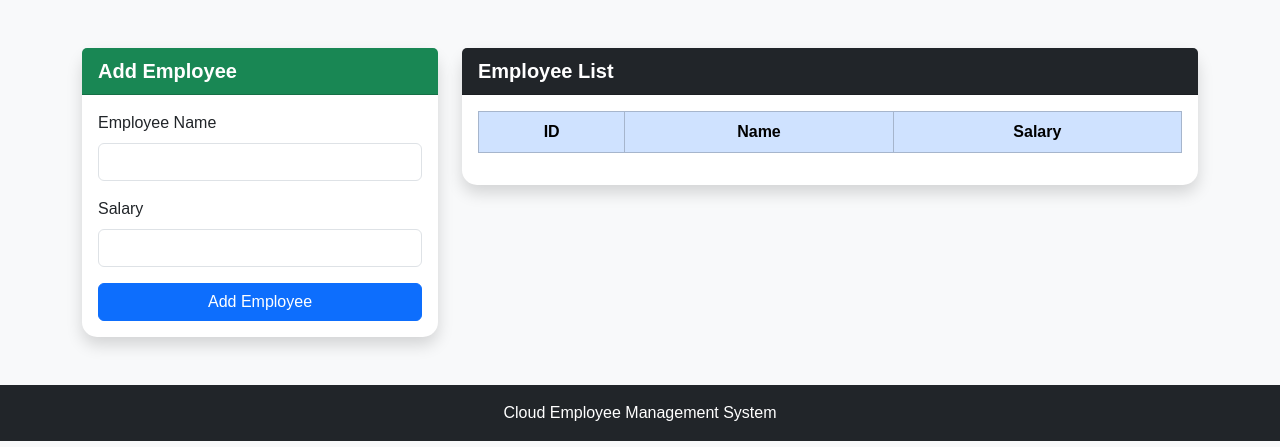
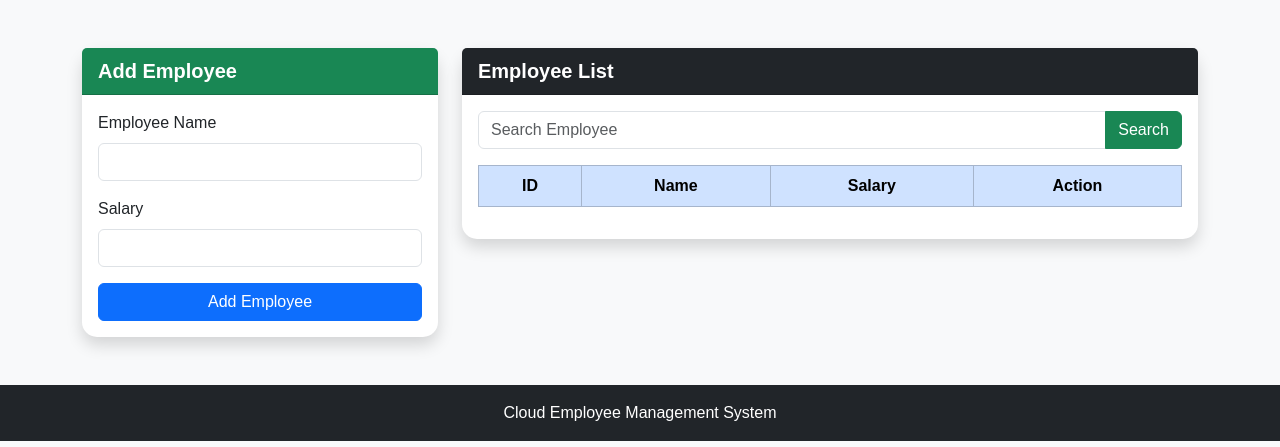
Before and after one commit to ahadkhan4718-bit/employee-management-system, a Flask app: page / in a window 1280 px wide. Shown: the part 56-503 px from the top of the page. Run offline with Flask 3, Linux system fonts and the light colour scheme; data that the repository does not hold is empty.

Commit message:
Added employee edit and delete feature

```diff
--- a/app.py
+++ b/app.py
@@ -1,5 +1,12 @@
 from flask import Flask, render_template, request, redirect
-from database import add_employee, get_all_employees
+from database import (
+    add_employee,
+    get_all_employees,
+    search_employees,
+    get_employee,
+    update_employee,
+    delete_employee,
+)
 
 app = Flask(__name__)
 
@@ -16,7 +23,12 @@ def home():
 
         return redirect("/")
 
-    employees = get_all_employees()
+    keyword = request.args.get("search")
+
+    if keyword:
+        employees = search_employees(keyword)
+    else:
+        employees = get_all_employees()
 
     return render_template(
         "index.html",
@@ -24,5 +36,30 @@ def home():
     )
 
 
+@app.route("/edit/<int:id>", methods=["GET", "POST"])
+def edit(id):
+
+    if request.method == "POST":
+
+        name = request.form["name"]
+        salary = request.form["salary"]
+
+        update_employee(id, name, salary)
+
+        return redirect("/")
+
+    employee = get_employee(id)
+
+    return render_template(
+        "edit.html",
+        employee=employee
+    )
+@app.route("/delete/<int:id>")
+def delete(id):
+
+    delete_employee(id)
+
+    return redirect("/")
+
 if __name__ == "__main__":
     app.run(host="0.0.0.0", port=5000)
--- a/database.py
+++ b/database.py
@@ -24,6 +24,21 @@ def get_all_employees():
 
     return employees
 
+def search_employees(keyword):
+    connection = get_connection()
+    cursor = connection.cursor()
+
+    cursor.execute(
+        "SELECT * FROM employees WHERE name LIKE %s",
+        ("%" + keyword + "%",)
+    )
+
+    employees = cursor.fetchall()
+
+    cursor.close()
+    connection.close()
+
+    return employees
 
 def add_employee(name, salary):
     connection = get_connection()
@@ -38,3 +53,52 @@ def add_employee(name, salary):
 
     cursor.close()
     connection.close()
+def get_employee(employee_id):
+
+    connection = get_connection()
+    cursor = connection.cursor()
+
+    cursor.execute(
+        "SELECT * FROM employees WHERE id=%s",
+        (employee_id,)
+    )
+
+    employee = cursor.fetchone()
+
+    cursor.close()
+    connection.close()
+
+    return employee
+def update_employee(employee_id, name, salary):
+
+    connection = get_connection()
+    cursor = connection.cursor()
+
+    cursor.execute(
+        """
+        UPDATE employees
+        SET name=%s,
+            salary=%s
+        WHERE id=%s
+        """,
+        (name, salary, employee_id)
+    )
+
+    connection.commit()
+
+    cursor.close()
+    connection.close()
+def delete_employee(employee_id):
+
+    connection = get_connection()
+    cursor = connection.cursor()
+
+    cursor.execute(
+        "DELETE FROM employees WHERE id = %s",
+        (employee_id,)
+    )
+
+    connection.commit()
+
+    cursor.close()
+    connection.close()
--- a/templates/index.html
+++ b/templates/index.html
@@ -4,7 +4,6 @@
 <head>
 
     <meta charset="UTF-8">
-
     <meta name="viewport" content="width=device-width, initial-scale=1">
 
     <title>Employee Management System</title>
@@ -22,9 +21,7 @@
     <div class="container">
 
         <a class="navbar-brand fw-bold" href="/">
-
             Employee Management System
-
         </a>
 
     </div>
@@ -34,6 +31,8 @@ Employee Management System
 <div class="container mt-5">
 
     <div class="row">
+
+        <!-- Add Employee Form -->
 
         <div class="col-md-4">
 
@@ -81,8 +80,7 @@ required>
 
                         </div>
 
-<button
-class="btn btn-primary w-100">
+                        <button class="btn btn-primary w-100">
 
                             Add Employee
 
@@ -96,6 +94,8 @@ Add Employee
 
         </div>
 
+        <!-- Employee List -->
+
         <div class="col-md-8">
 
             <div class="card shadow">
@@ -108,6 +108,30 @@ Employee List
 
                 <div class="card-body">
 
+                    <!-- Search Form -->
+
+                    <form method="GET" class="mb-3">
+
+                        <div class="input-group">
+
+                            <input
+                                type="text"
+                                name="search"
+                                class="form-control"
+                                placeholder="Search Employee">
+
+                            <button class="btn btn-success">
+
+                                Search
+
+                            </button>
+
+                        </div>
+
+                    </form>
+
+                    <!-- Employee Table -->
+
                     <table class="table table-bordered table-hover">
 
                         <thead class="table-primary">
@@ -119,6 +143,8 @@ Employee List
                                 <th>Name</th>
 
                                 <th>Salary</th>
+
+                                <th>Action</th>
 
                             </tr>
 
@@ -135,6 +161,23 @@ Employee List
                                 <td>{{ employee.name }}</td>
 
                                 <td>{{ employee.salary }}</td>
+
+                                <td>
+<a
+        href="/edit/{{ employee.id }}"
+        class="btn btn-warning btn-sm">
+        Edit
+    </a>
+
+    <a
+        href="/delete/{{ employee.id }}"
+        class="btn btn-danger btn-sm"
+        onclick="return confirm('Are you sure you want to delete this employee?');">
+        Delete
+    </a>
+
+
+                                </td>
 
                             </tr>
 
```
Also changed, not shown: templates/edit.html (+77 -0 lines). Lines whose indentation alone changed are shown as unchanged.
